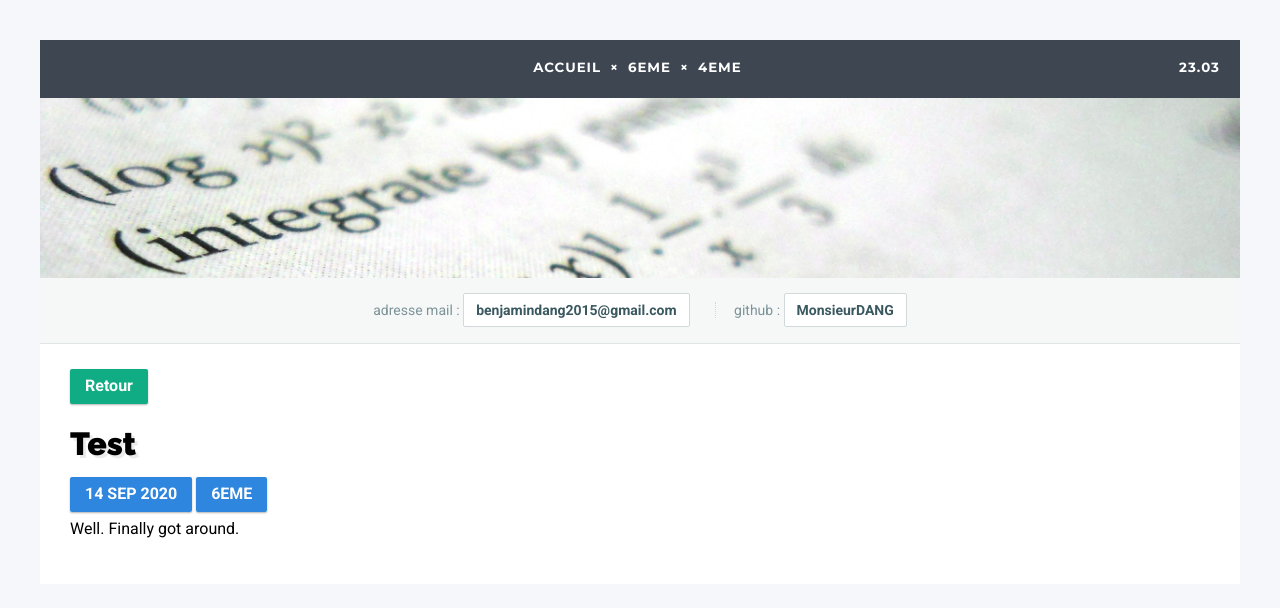
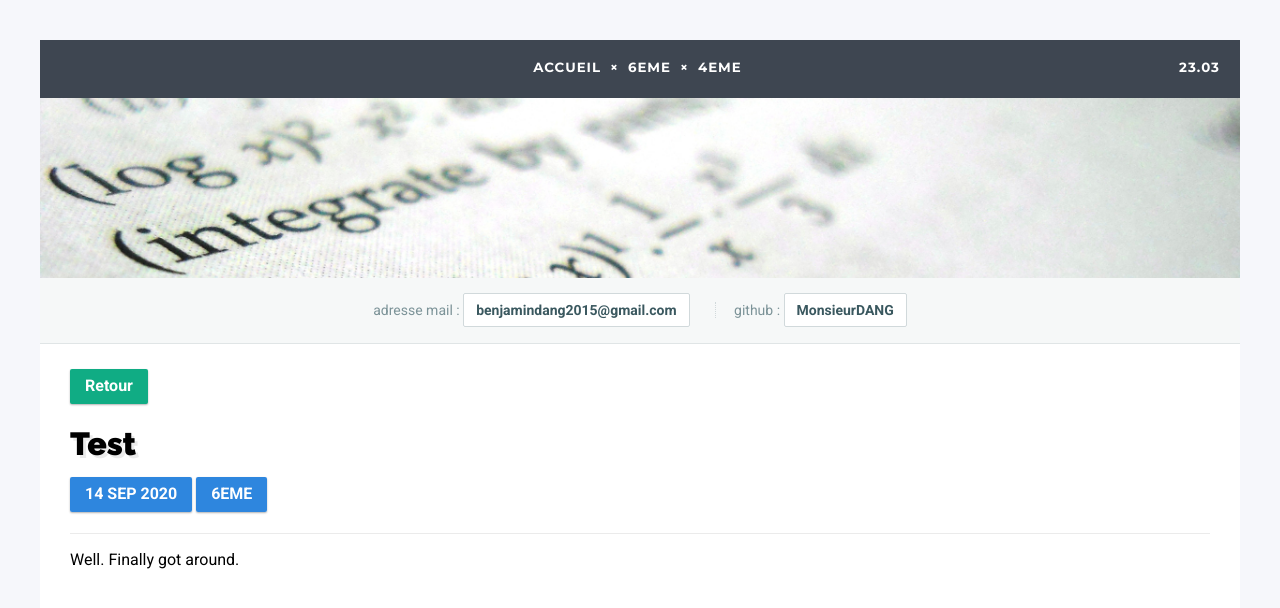
Before and after one commit to DangSinslay/DangSinslay.github.io, a Jekyll site: the page built from _posts/6eme/2020-09-14-test.md, in a window 1280 px wide. Shown: the top 608 px of the page. Built offline with Jekyll 4.4.1, drawn with Linux system fonts in a browser that asks for light colours.

Commit message:
Update main.css

```diff
--- a/css/main.css
+++ b/css/main.css
@@ -149,6 +149,11 @@ h1 {
     	display: inline;
 }
 
+#content .text {
+	border-top: 1px solid #EBEBEB;
+	margin-top: 30px !important;
+}
+
 footer {
 	background: #F6F7FB;
 	height: 42px;
```
